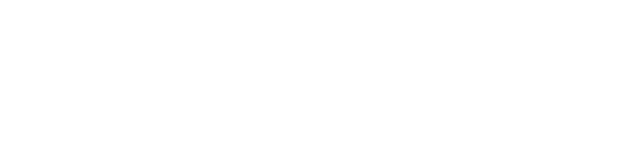
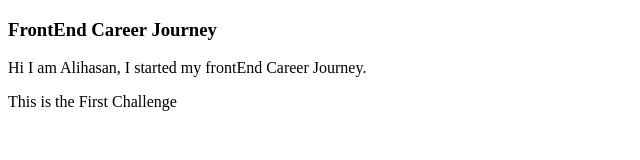
Before and after one commit to Alihasan15/FrontEnd-Career-Path, a plain HTML site: page index.html in a window 1280 px wide. Shown: the whole page, without its empty margins (0-640 px from the left). Drawn offline with Linux system fonts and the light colour scheme.

Commit message:
Used Paragraph Tag in Html To Document About the Journey

```diff
--- a/index.html
+++ b/index.html
@@ -7,6 +7,8 @@
     <title>Frontend Career Journey</title>
 </head>
 <body>
-
+    <p><h3>FrontEnd Career Journey</h3></p>
+    <p> Hi I am Alihasan, I started my frontEnd Career Journey.</p>
+    <p> This is the First Challenge </p>
 </body>
 </html>
```
